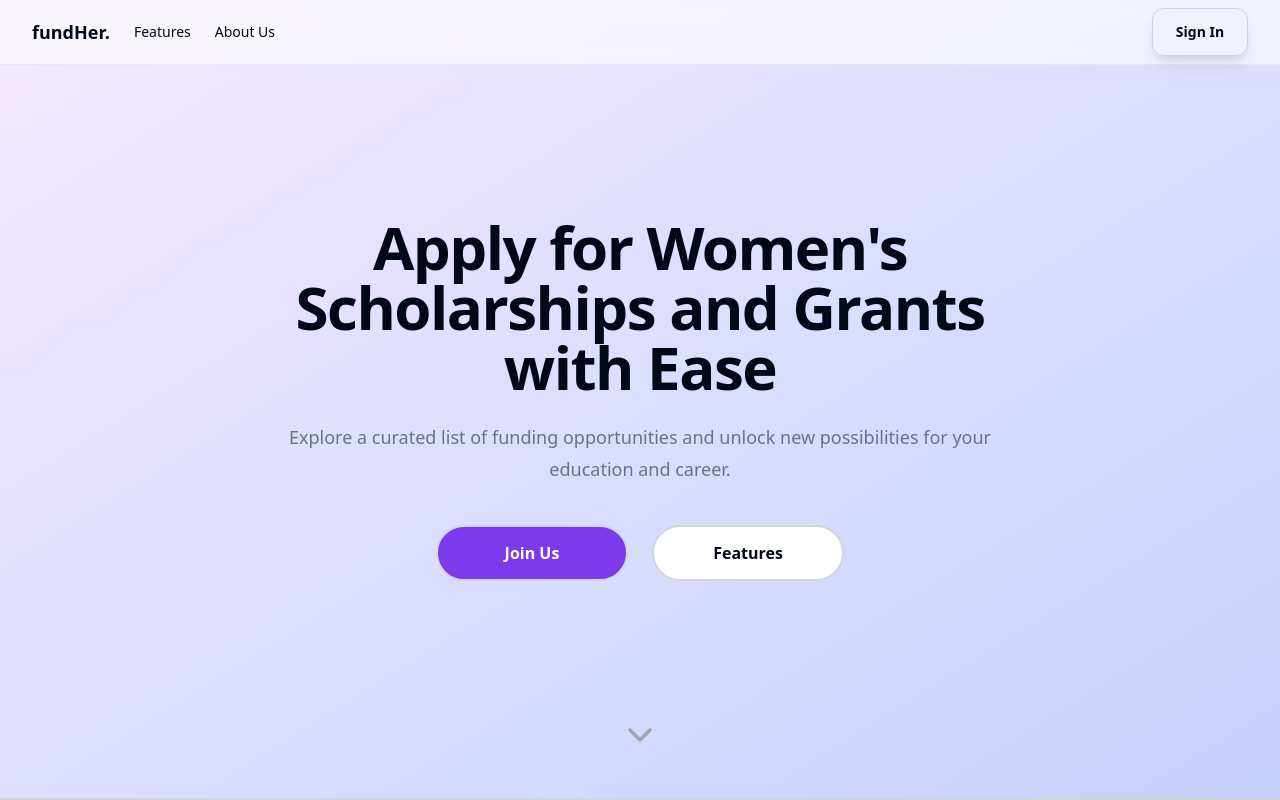
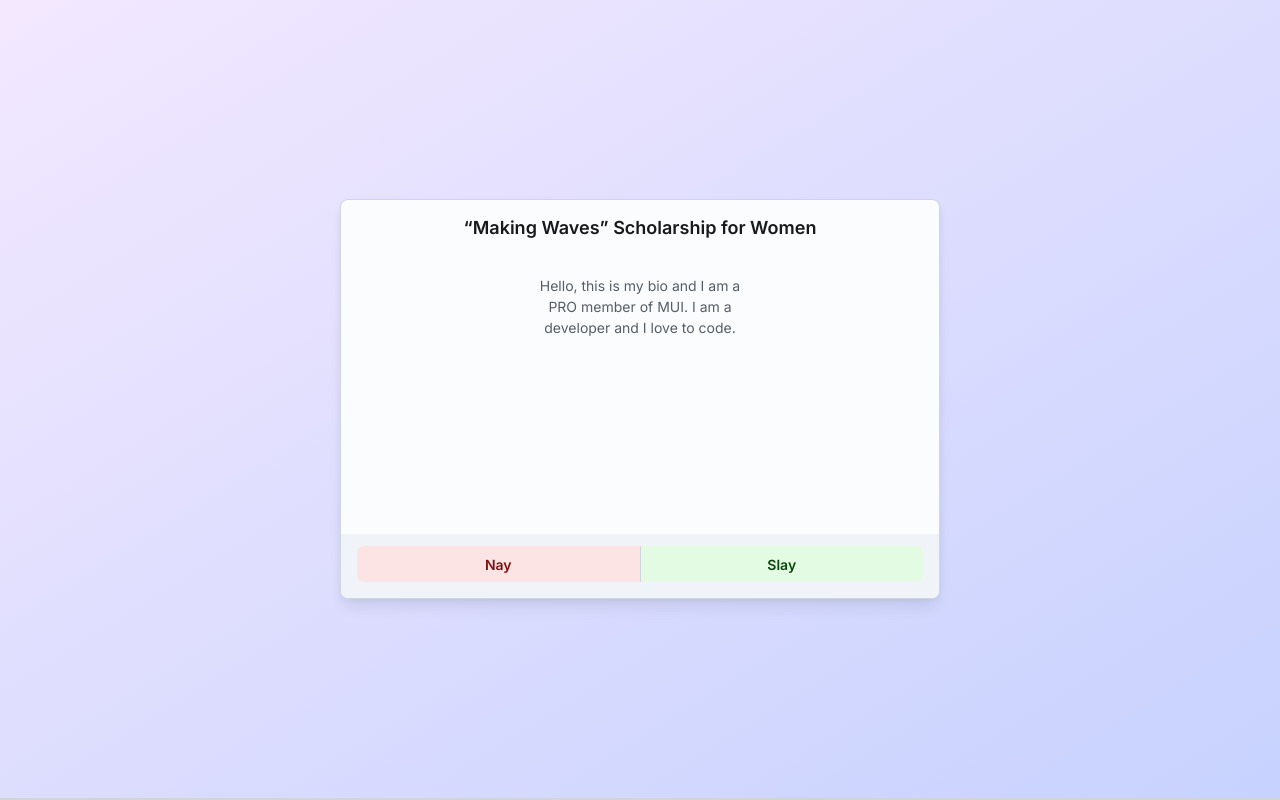
Before and after one commit to jacobhuynh/fundher, a Next.js app in the folder frontend/: page / in a window 1280 px wide. Shown: the top 800 px of the page. Built offline with nearby package versions, Linux system fonts and the light colour scheme.

Commit message:
frontend

```diff
--- a/frontend/package.json
+++ b/frontend/package.json
@@ -9,6 +9,9 @@
     "lint": "next lint"
   },
   "dependencies": {
+    "@emotion/react": "^11.14.0",
+    "@emotion/styled": "^11.14.0",
+    "@mui/joy": "^5.0.0-beta.51",
     "clsx": "^2.1.1",
     "lucide-react": "^0.474.0",
     "next": "15.1.6",
--- a/frontend/src/app/layout.tsx
+++ b/frontend/src/app/layout.tsx
@@ -2,7 +2,6 @@ import type { Metadata } from "next";
 import { Inter } from "next/font/google";
 import "./globals.css";
 import type React from "react"; // Import React
-import { Navigation } from "@/components/navigation";
 
 const inter = Inter({ subsets: ["latin"] });
 
@@ -18,7 +17,6 @@ export default function RootLayout({
 }) {
   return (
     <html lang="en">
-      <Navigation />
       <body className={inter.className}>{children}</body>
     </html>
   );
--- a/frontend/src/app/page.tsx
+++ b/frontend/src/app/page.tsx
@@ -1,12 +1,18 @@
 import { Hero } from "@/components/hero";
 import { Features } from "@/components/features";
+import { Navigation } from "@/components/navigation";
+import { Dashboard } from "@/components/dashboard";
 
 export default function Home() {
   return (
     <div className="min-h-screen flex flex-col">
-      <main className="flex-1">
+      {/* <main className="flex-1">
+        <Navigation />
         <Hero />
         <Features />
+      </main> */}
+      <main className="flex-1">
+        <Dashboard />
       </main>
     </div>
   );
--- /dev/null
+++ b/frontend/src/components/dashboard.tsx
@@ -0,0 +1,37 @@
+import * as React from 'react';
+import Avatar from '@mui/joy/Avatar';
+import Chip from '@mui/joy/Chip';
+import Box from '@mui/joy/Box';
+import Button from '@mui/joy/Button';
+import ButtonGroup from '@mui/joy/ButtonGroup';
+import Card from '@mui/joy/Card';
+import CardContent from '@mui/joy/CardContent';
+import CardOverflow from '@mui/joy/CardOverflow';
+import CardActions from '@mui/joy/CardActions';
+import IconButton from '@mui/joy/IconButton';
+import Typography from '@mui/joy/Typography';
+import SvgIcon from '@mui/joy/SvgIcon';
+
+export function Dashboard() {
+  return (
+    <div className="h-screen border-b-2 border-gray-300 flex justify-center items-center inset-0 bg-gradient-to-br from-purple-100 to-indigo-200">
+        <Card sx={{ width: "75vh", height: "50vh", maxWidth: '100%', boxShadow: 'lg' }}>
+            <CardContent sx={{ alignItems: 'center', textAlign: 'center' }}>
+                <Typography level="title-lg" sx={{marginBottom: '4vh'}}>“Making Waves” Scholarship for Women</Typography>
+                <Typography level="body-sm" sx={{ maxWidth: '24ch' }}>
+                Hello, this is my bio and I am a PRO member of MUI. I am a developer and I
+                love to code.
+                </Typography>
+            </CardContent>
+            <CardOverflow sx={{ bgcolor: 'background.level1' }}>
+                <CardActions buttonFlex="1">
+                <ButtonGroup variant="outlined" sx={{ bgcolor: 'background.surface' }}>
+                    <Button color='danger' variant='soft'>Nay</Button>
+                    <Button color='success' variant='soft'>Slay</Button>
+                </ButtonGroup>
+                </CardActions>
+            </CardOverflow>
+        </Card>
+    </div>
+  );
+}
```
Also changed, not shown: 1 other file (tests, documents, lock files or other folders).
